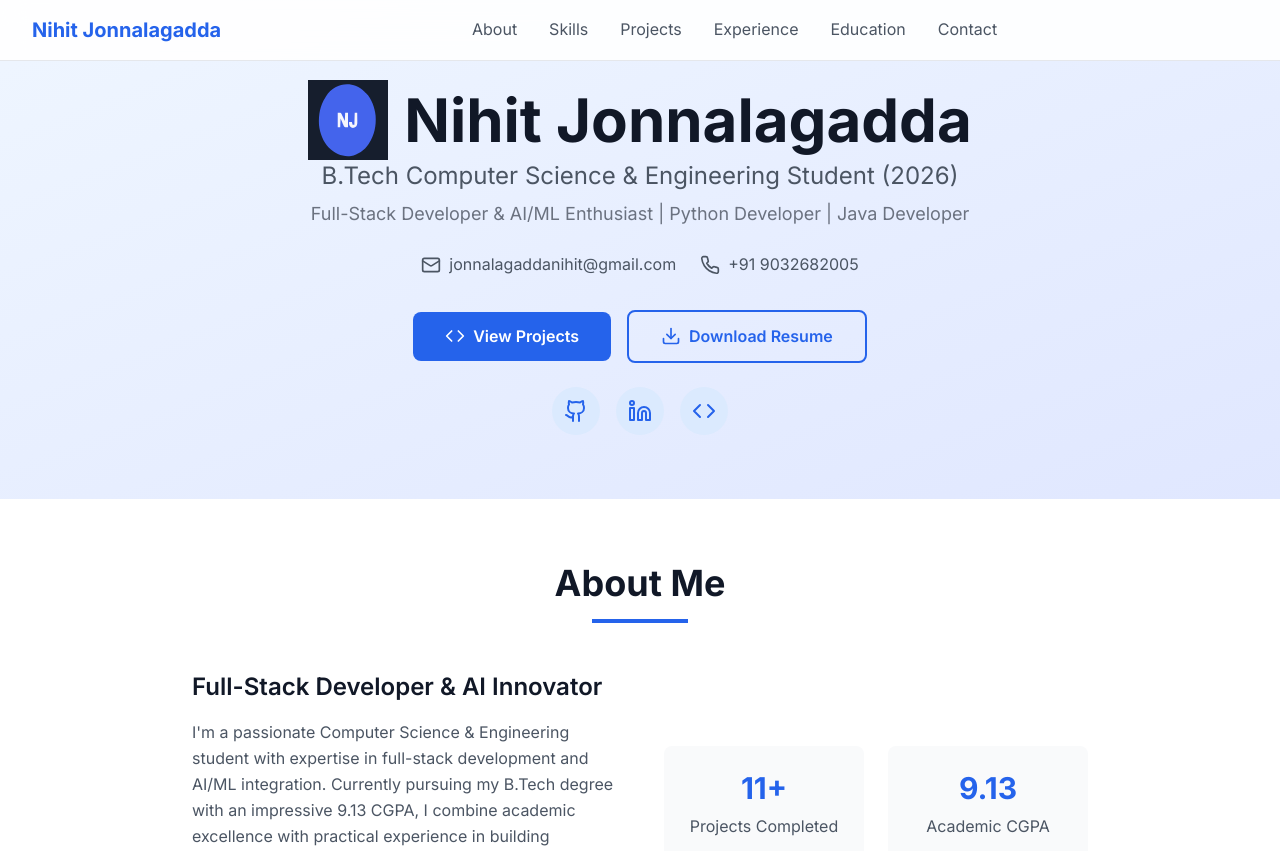
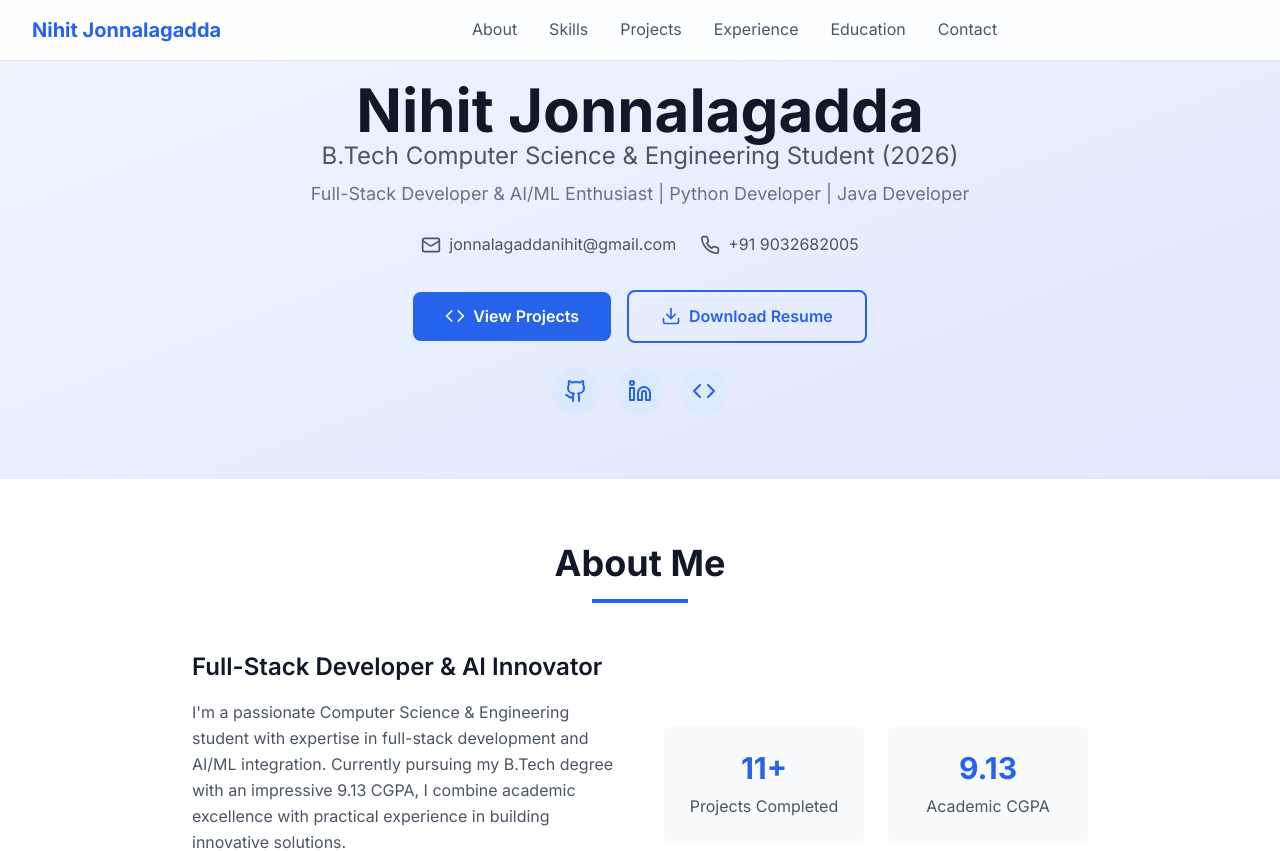
Before and after one commit to Nihith303/porfolio, a React (Vite) app: page / in a window 1280 px wide. Shown: the top 851 px of the page. Built offline with nearby package versions, Linux system fonts and the light colour scheme.

Commit message:
Remove logo in page

```diff
--- a/src/App.tsx
+++ b/src/App.tsx
@@ -272,11 +272,6 @@ function App() {
               <div className="mb-8">
                 <div className="flex flex-col items-center">
                   <div className="flex items-center space-x-4">
-                    <img
-                      src="../portfolio-logo.svg"
-                      alt="NJ Logo"
-                      className="w-32 h-32 md:w-20 md:h-20"
-                    />
                     <h1 className="text-4xl md:text-6xl font-bold text-gray-900 dark:text-white">
                       Nihit Jonnalagadda
                     </h1>
```
